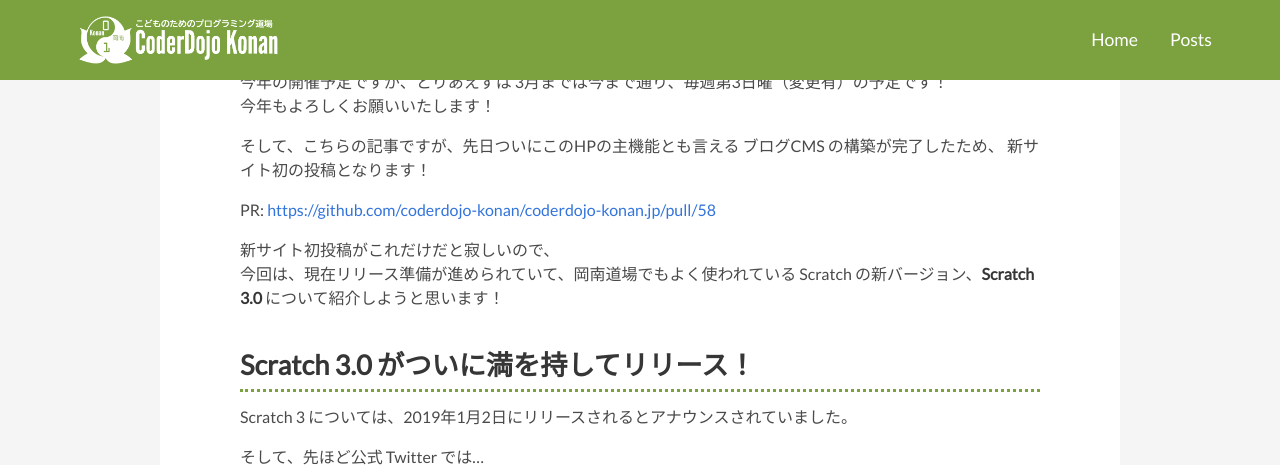
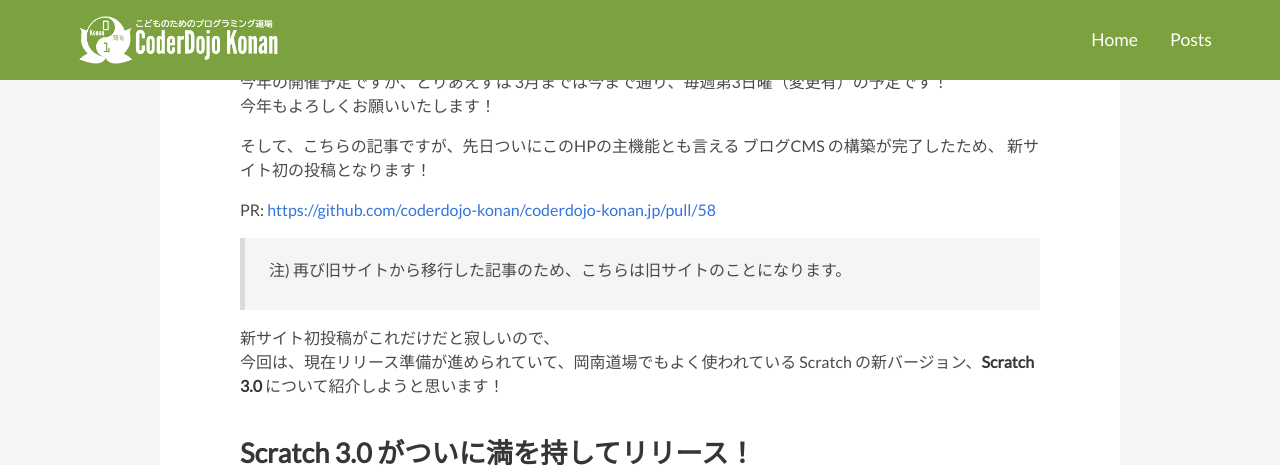
Before and after one commit to coderdojo-konan/website, a Jekyll site: the page built from _posts/2019-01-02-happy-new-year-2018.md, in a window 1280 px wide and 900 px high, scrolled down 526 px, cut to the strip 0-465 px from the top of the window. Built offline with Jekyll 4.4.1, drawn with Linux system fonts in a browser that asks for light colours; nearby versions of some CDN libraries; library files that are not in the unit come from our copies.

Commit message:
Update 2019-01-02-happy-new-year-2018.md

```diff
--- a/_posts/2019-01-02-happy-new-year-2018.md
+++ b/_posts/2019-01-02-happy-new-year-2018.md
@@ -17,6 +17,8 @@
 新サイト初の投稿となります！
 
 PR: <https://github.com/coderdojo-konan/coderdojo-konan.jp/pull/58>
+
+> 注) 再び旧サイトから移行した記事のため、こちらは旧サイトのことになります。
 
 新サイト初投稿がこれだけだと寂しいので、
 今回は、現在リリース準備が進められていて、岡南道場でもよく使われている Scratch の新バージョン、**Scratch 3.0** について紹介しようと思います！
```
